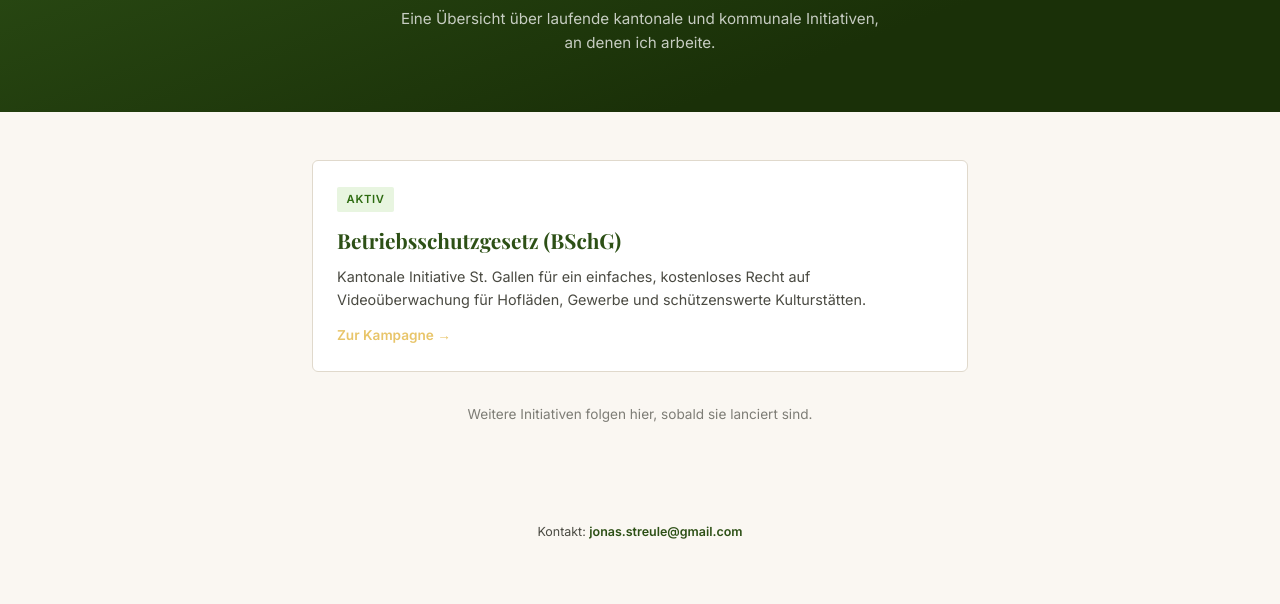
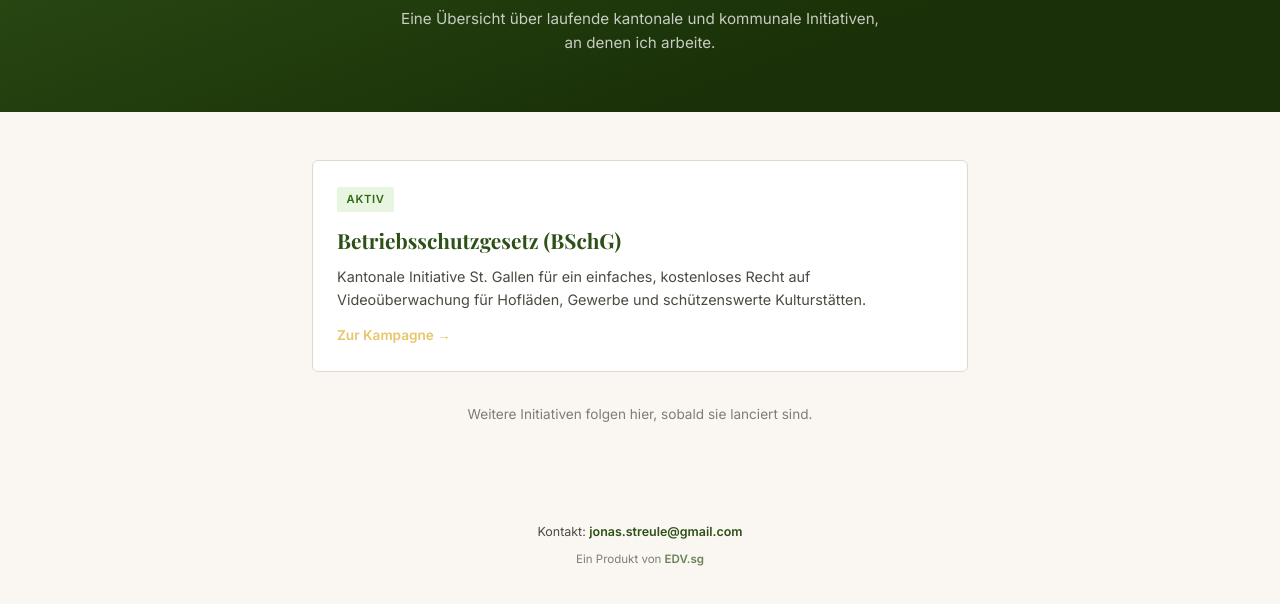
Before and after one commit to JonasStreule/jonasstreule.ch, a plain HTML site: page index.html in a window 1280 px wide. Shown: the part 164-768 px from the top of the page. Drawn offline with nearby package versions, Linux system fonts and the light colour scheme.

Commit message:
feat: EDV.sg Credit im Footer ergaenzt
Co-Authored-By: Claude Sonnet 4.6 <noreply@anthropic.com>

```diff
--- a/index.html
+++ b/index.html
@@ -88,6 +88,7 @@
 
 <footer>
   Kontakt: <a href="mailto:jonas.streule@gmail.com">jonas.streule@gmail.com</a>
+  <p style="margin-top:0.5rem;font-size:0.72rem;opacity:0.7;">Ein Produkt von <a href="https://edv.sg" target="_blank" rel="noopener">EDV.sg</a></p>
 </footer>
 
 </body>
```
Also changed, not shown: hofladen-schutz/index.html (+1 -0 lines).
